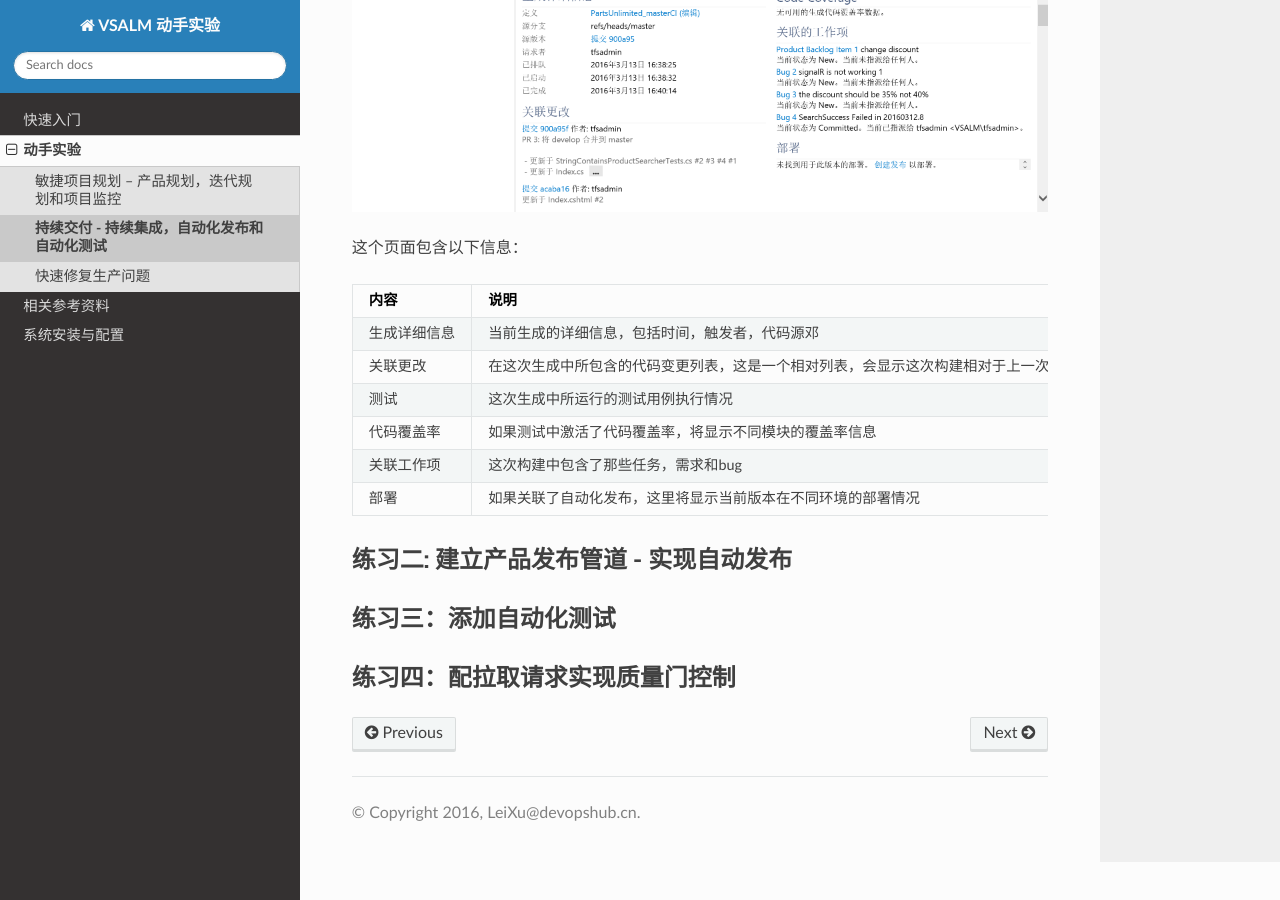
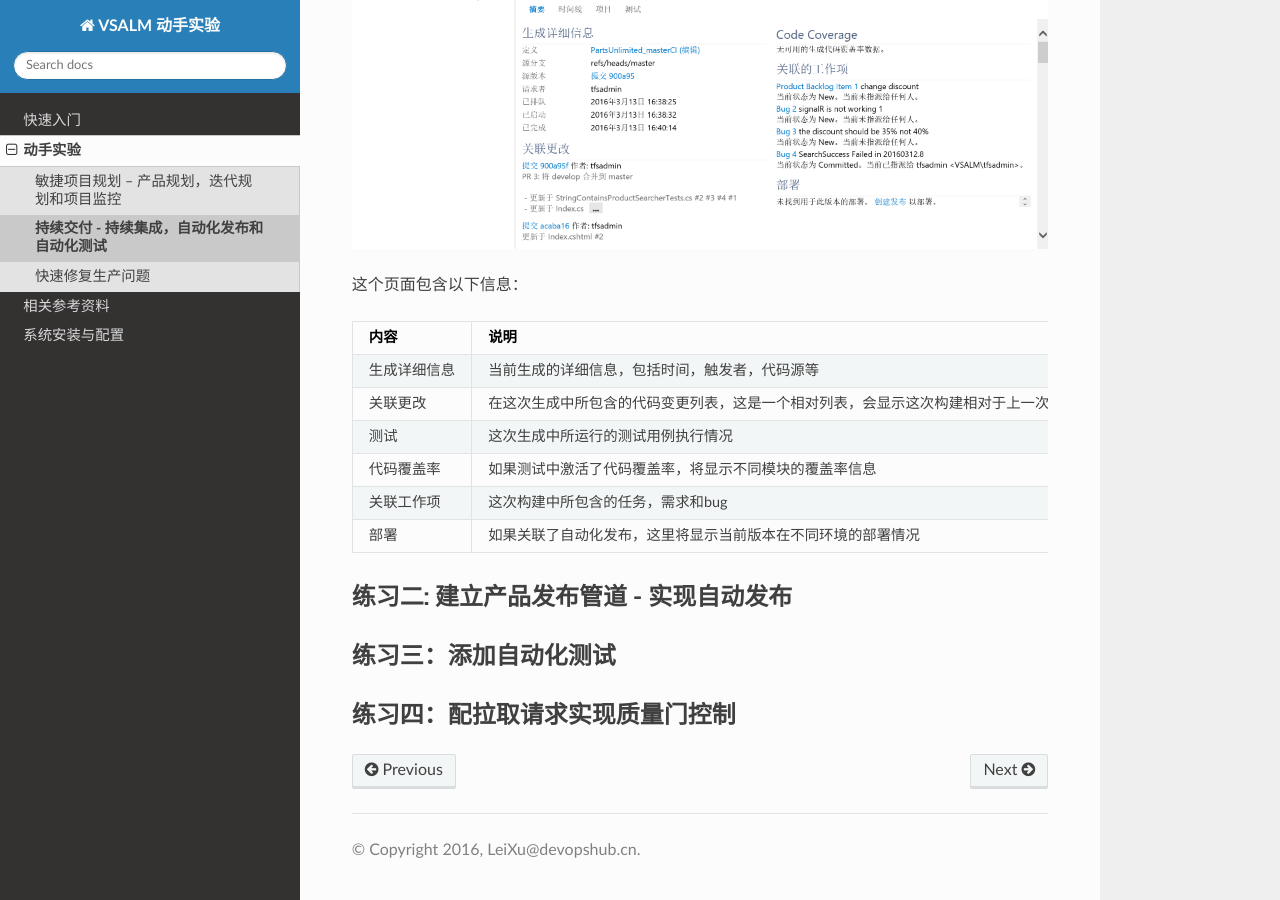
Before and after one commit to ups216/vsalm-hols, a Sphinx documentation site: the page built from docs/labs/continues-delivery.rst, in a window 1280 px wide and 900 px high, scrolled down 9280 px. Built offline with Sphinx 7.4.7 and the Read the Docs theme 2.0.0, drawn with Linux system fonts in a browser that asks for light colours; the version number could not be read and is left out.

Commit message:
prove reading

```diff
--- a/docs/labs/continues-delivery.rst
+++ b/docs/labs/continues-delivery.rst
@@ -125,11 +125,11 @@
 ============ ==========
 内容          说明
 ============ ==========
-生成详细信息   当前生成的详细信息，包括时间，触发者，代码源邓
+生成详细信息   当前生成的详细信息，包括时间，触发者，代码源等
 关联更改       在这次生成中所包含的代码变更列表，这是一个相对列表，会显示这次构建相对于上一次的不同
 测试           这次生成中所运行的测试用例执行情况
 代码覆盖率     如果测试中激活了代码覆盖率，将显示不同模块的覆盖率信息
-关联工作项     这次构建中包含了那些任务，需求和bug
+关联工作项     这次构建中所包含的任务，需求和bug
 部署          如果关联了自动化发布，这里将显示当前版本在不同环境的部署情况
 ============ ==========
 
```
Also changed, not shown: other parts of docs/labs/continues-delivery.rst (+2 -2 lines).
